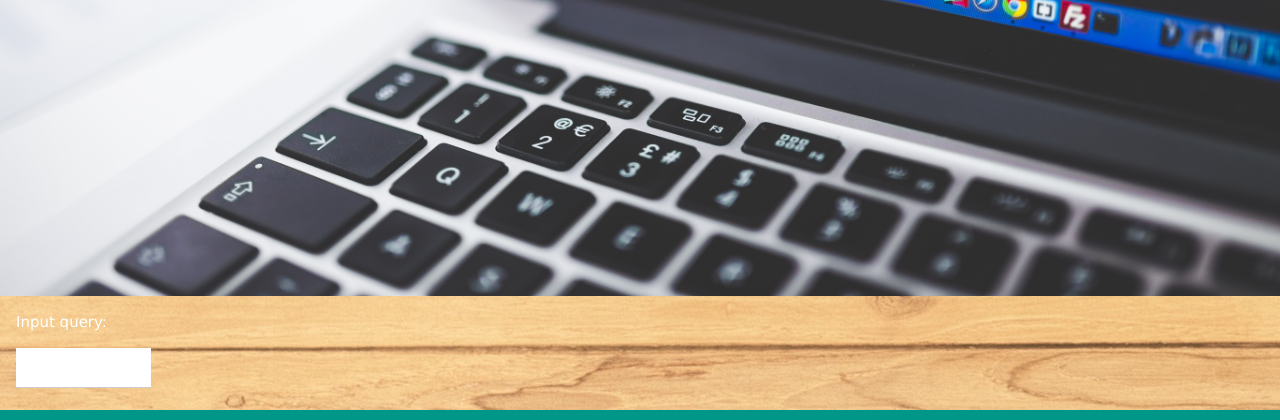
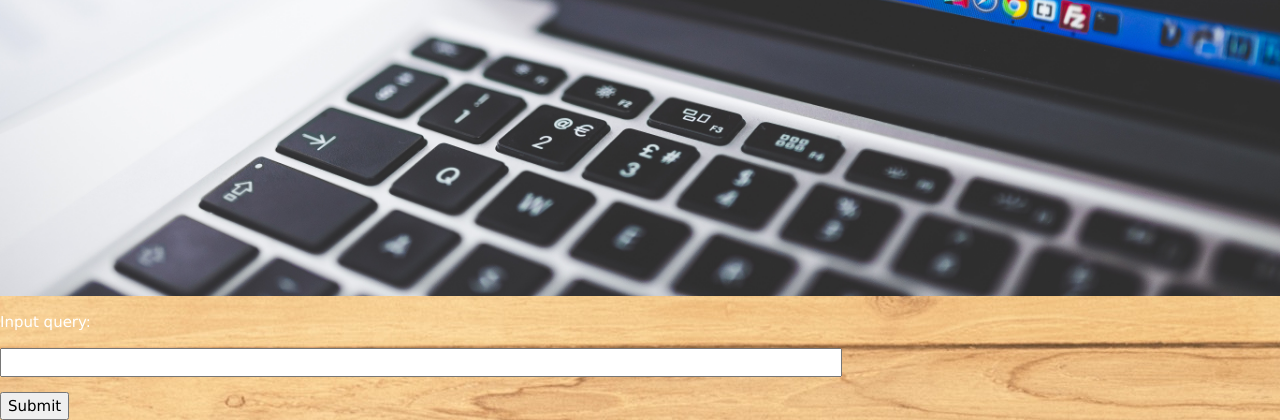
Before and after one commit to fwznbg/Algeo02-19046, a Flask app: page / in a window 1280 px wide. Shown: the part 684-1104 px from the top of the page. Run offline with Flask 2, Linux system fonts and the light colour scheme.

Commit message:
update input keyword and file input

```diff
--- a/templates/file.html
+++ b/templates/file.html
@@ -4,7 +4,7 @@
 <meta name="viewport" content="width=device-width, initial-scale=1">
 <link rel="stylesheet" href="https://www.w3schools.com/w3css/4/w3.css">
 <body>
-<body style="background-color:yellow;">
+<body style="background-color:salmon;">
 <!-- Sidebar -->
 <div class="w3-sidebar w3-bar-block w3-border-right" style="display:none" id="mySidebar">
   <button onclick="w3_close()" class="w3-bar-item w3-large">Close &times;</button>
@@ -25,7 +25,7 @@
 <img src="static/comp.jpg" alt="comp" style="width:100%">
 <p style="color:black">Click on the "Choose File" button to upload a file:</p>
 
-<form action="/action_page.php">
+<form action="{{url_for('main')}}">
   <input type="file" id="myFile" name="filename">
   <input type="submit">
 </form>
--- a/templates/index.html
+++ b/templates/index.html
@@ -28,10 +28,13 @@ body  {
 </div>
 
 <img src="static/comp.jpg" alt="comp" style="width:100%">
-<div class="w3-container">
-<p style="color:white">Input query:</p>
-<input class="w3-input w3-animate-input" type="text" style="width:135px"><br>
-</div>
+
+<form action="{{url_for('main')}}">
+  <p style="color:white">Input query:</p>
+  <input type="text" id="query" name="query" size="100"><br>
+  <p style="color:white"> </p>
+  <input type="submit" value="Submit">
+</form>
 
 <script>
 function w3_open() {
```
